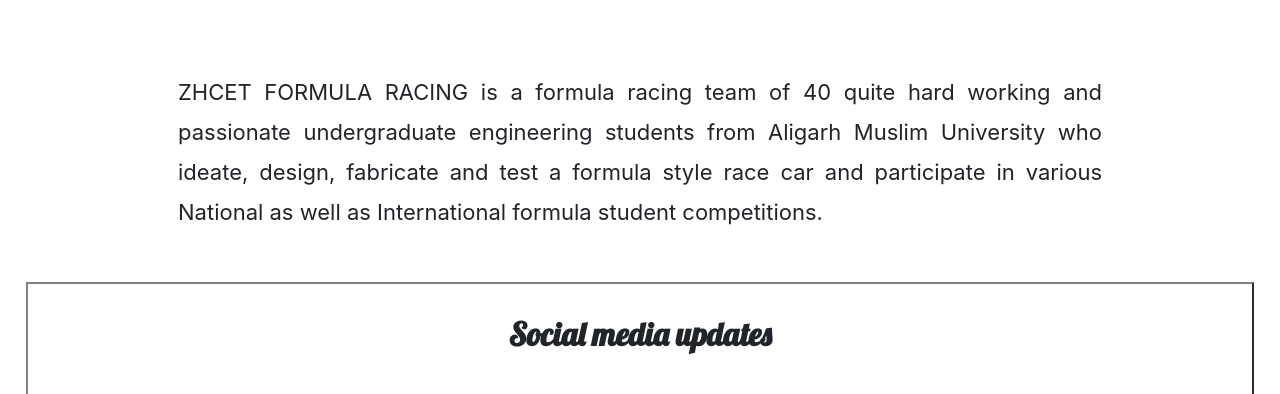
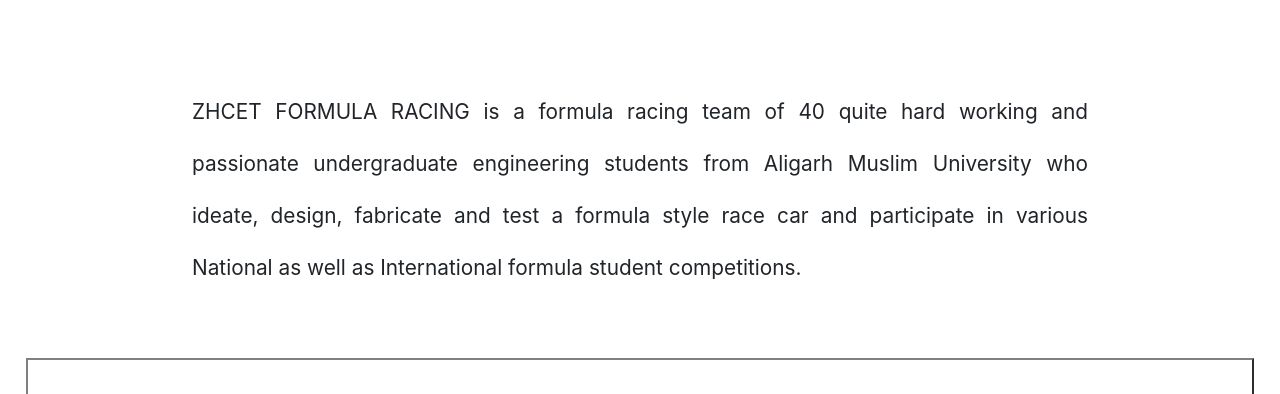
Before and after one commit to anas40/SAEwebsite, a plain HTML site: page home/index.html in a window 1280 px wide. Shown: the part 878-1272 px from the top of the page. Drawn offline with nearby package versions, Linux system fonts and the light colour scheme.

Commit message:
font changes

```diff
--- a/home/home.css
+++ b/home/home.css
@@ -58,10 +58,10 @@
 
 
 .about-text {
-    padding: 50px;
-    font-size: 22px;
+    padding: 5%;
+    font-size: 1.3em;
     text-align: justify;
-    line-height: 2.5rem;
+    line-height: 2.5em;
     width: 80%;
     margin: auto;
     min-width: 300px;
--- a/home/index.html
+++ b/home/index.html
@@ -98,7 +98,7 @@
     <div id="wrapper">
       <div id="featured">
         <iframe id="myVideo"
-          src="https://www.youtube.com/embed/QF_xnP4PUeg?autoplay=1&mute=1&controls=0&disablekb=1&fs=0&loop=1&start=40&showinfo=0&rel=0&modestbranding=0$iv_load_policy=3"
+          src="https://www.youtube.com/embed/QF_xnP4PUeg?autoplay=1&mute=1&controls=0&disablekb=1&fs=0&loop=1&start=40&end=107&rel=0&modestbranding=0$iv_load_policy=3"
           frameborder="0" allow="accelerometer; autoplay; encrypted-media; gyroscope; picture-in-picture"
           allowfullscreen></iframe>
       </div>
```
